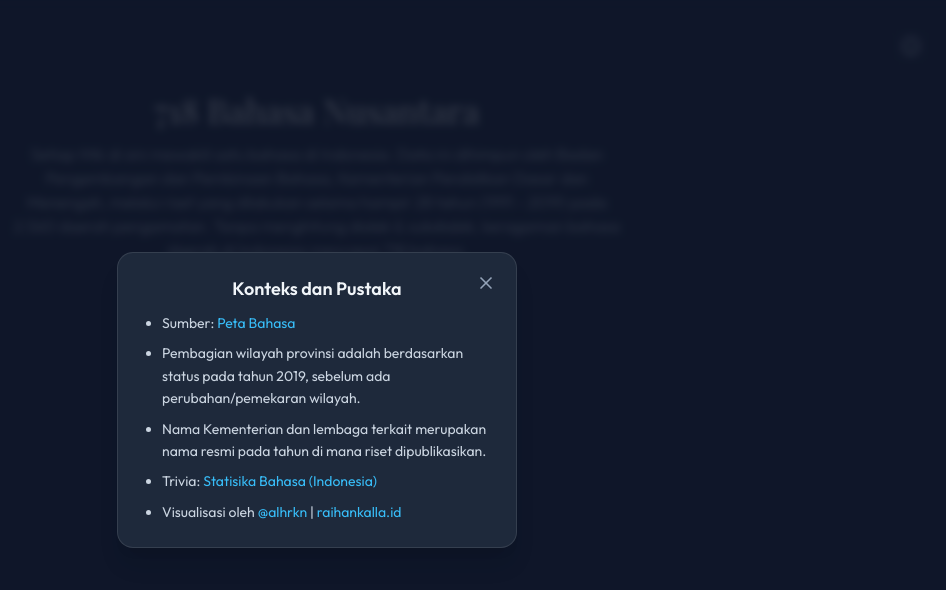
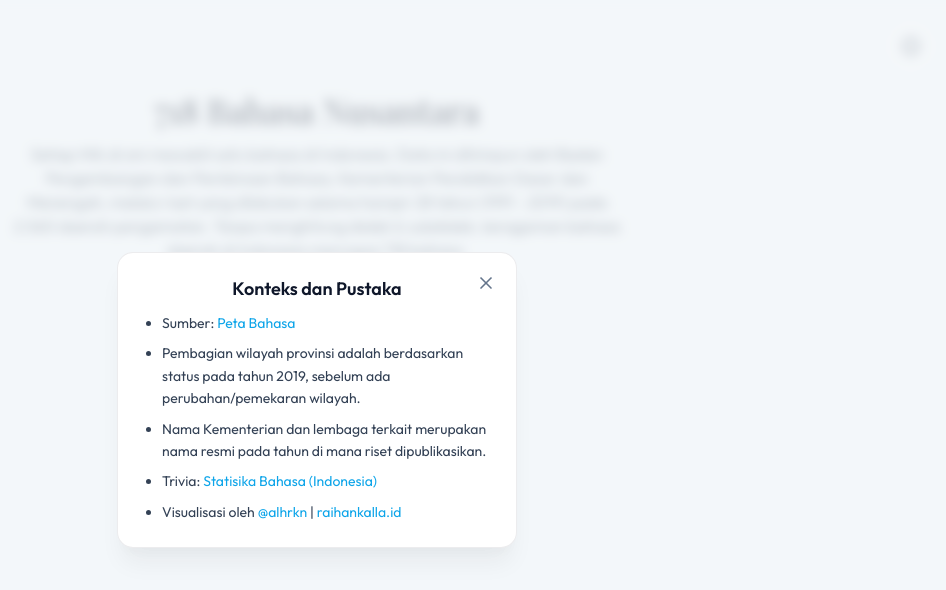
Before and after one commit to alharkan7/design-animation, a website built with Vite: page languages/index.html in a window 1280 px wide. Both pictures are taken after a click on the button "Information". Shown: the whole page, without its empty margins (323-1269 px from the left). Built offline with nearby package versions, Linux system fonts and the light colour scheme; animation ran at ten frames a second; a web font is replaced by a local one.

Commit message:
feat: switch to light theme with improved accessibility
- Update page title to Indonesian "Ragam Kekayaan Bahasa Nusantara"
- Change background from dark to light slate color scheme
- Adjust all UI elements (buttons, modals, tooltips) for light theme
- Modify text and shadow colors for better contrast and readability
- Update visualization colors to be more vibrant in light context
- Adjust zoom levels and visual parameters for new theme

```diff
--- a/languages/index.html
+++ b/languages/index.html
@@ -7,12 +7,12 @@
   <link rel="preconnect" href="https://fonts.googleapis.com">
   <link rel="preconnect" href="https://fonts.gstatic.com" crossorigin>
   <link href="https://fonts.googleapis.com/css2?family=Outfit:wght@300;400;500;600;700&family=Playfair+Display:ital,wght@0,400;0,600;0,700;1,400&display=swap" rel="stylesheet">
-  <title>Language Distribution Animation</title>
+  <title>Ragam Kekayaan Bahasa Nusantara</title>
   <style>
     body {
       margin: 0;
       overflow: hidden;
-      background: #0f172a;
+      background: #f8fafc;
       font-family: 'Outfit', sans-serif;
     }
     canvas {
@@ -21,13 +21,13 @@
     }
     .tooltip {
       position: absolute;
-      background: rgba(255, 255, 255, 0.94);
-      color: rgba(15, 23, 42, 0.92);
+      background: rgba(255, 255, 255, 0.96);
+      color: #0f172a;
       padding: 8px 10px;
       padding: 8px 10px;
       border-radius: 10px;
-      border: 1px solid rgba(15, 23, 42, 0.10);
-      box-shadow: 0 18px 48px rgba(15, 23, 42, 0.16);
+      border: 1px solid rgba(15, 23, 42, 0.08);
+      box-shadow: 0 18px 48px rgba(15, 23, 42, 0.12);
       pointer-events: none;
       display: none;
       font-size: 14px;
@@ -40,10 +40,10 @@
       width: 44px;
       height: 44px;
       border-radius: 50%;
-      background: rgba(15, 23, 42, 0.6);
+      background: rgba(255, 255, 255, 0.8);
       backdrop-filter: blur(8px);
-      border: 1px solid rgba(255, 255, 255, 0.1);
-      color: #e2e8f0;
+      border: 1px solid rgba(15, 23, 42, 0.08);
+      color: #334155;
       cursor: pointer;
       display: flex;
       align-items: center;
@@ -61,10 +61,10 @@
       transform: scale(1);
     }
     #reset-btn:hover {
-      background: rgba(30, 41, 59, 0.8);
-      color: #fff;
+      background: rgba(255, 255, 255, 1);
+      color: #0f172a;
       transform: scale(1.05);
-      box-shadow: 0 4px 12px rgba(0, 0, 0, 0.15);
+      box-shadow: 0 4px 12px rgba(0, 0, 0, 0.08);
     }
     #reset-btn svg {
       width: 20px;
@@ -77,10 +77,10 @@
       width: 44px;
       height: 44px;
       border-radius: 50%;
-      background: rgba(15, 23, 42, 0.6);
+      background: rgba(255, 255, 255, 0.8);
       backdrop-filter: blur(8px);
-      border: 1px solid rgba(255, 255, 255, 0.1);
-      color: #e2e8f0;
+      border: 1px solid rgba(15, 23, 42, 0.08);
+      color: #334155;
       cursor: pointer;
       display: flex;
       align-items: center;
@@ -90,10 +90,10 @@
       padding: 0;
     }
     #info-btn:hover {
-      background: rgba(30, 41, 59, 0.8);
-      color: #fff;
+      background: rgba(255, 255, 255, 1);
+      color: #0f172a;
       transform: scale(1.05);
-      box-shadow: 0 4px 12px rgba(0, 0, 0, 0.15);
+      box-shadow: 0 4px 12px rgba(0, 0, 0, 0.08);
     }
     #info-btn svg {
       width: 20px;
@@ -105,8 +105,8 @@
       left: 0;
       width: 100%;
       height: 100%;
-      background: rgba(15, 23, 42, 0.8);
-      backdrop-filter: blur(4px);
+      background: rgba(241, 245, 249, 0.6);
+      backdrop-filter: blur(6px);
       display: flex;
       align-items: center;
       justify-content: center;
@@ -120,15 +120,15 @@
       pointer-events: auto;
     }
     .modal-content {
-      background: #1e293b;
-      border: 1px solid rgba(255, 255, 255, 0.1);
+      background: #ffffff;
+      border: 1px solid rgba(15, 23, 42, 0.08);
       border-radius: 16px;
       padding: 24px;
       width: calc(100% - 48px);
       max-width: 400px;
       box-sizing: border-box;
-      color: #f1f5f9;
-      box-shadow: 0 20px 25px -5px rgba(0, 0, 0, 0.1), 0 10px 10px -5px rgba(0, 0, 0, 0.04);
+      color: #0f172a;
+      box-shadow: 0 20px 25px -5px rgba(0, 0, 0, 0.05), 0 10px 10px -5px rgba(0, 0, 0, 0.02);
       transform: translateY(20px);
       transition: transform 0.3s cubic-bezier(0.4, 0, 0.2, 1);
     }
@@ -145,7 +145,7 @@
     .modal-body {
       font-size: 14px;
       line-height: 1.6;
-      color: #cbd5e1;
+      color: #334155;
       font-family: 'Outfit', sans-serif;
     }
     .modal-body ul {
@@ -159,7 +159,7 @@
       margin-bottom: 0;
     }
     .modal-body a {
-      color: #38bdf8;
+      color: #0ea5e9;
       text-decoration: none;
     }
     .modal-body a:hover {
@@ -171,12 +171,12 @@
       right: 16px;
       background: transparent;
       border: none;
-      color: #94a3b8;
+      color: #64748b;
       cursor: pointer;
       padding: 4px;
     }
     .modal-close:hover {
-      color: #f1f5f9;
+      color: #0f172a;
     }
 
   </style>
--- a/src/languages_animation.js
+++ b/src/languages_animation.js
@@ -11,12 +11,12 @@ let provinceLangMap = new Map();
 let islandData = [];
 let provinceData = [];
 
-// Colors - Dark Theme Data Art
-const COLOR_MAIN_1 = '#38bdf8'; // Sky 400
-const COLOR_MAIN_2 = '#818cf8'; // Indigo 400
-const COLOR_ACCENT = '#f472b6'; // Pink 400
-const COLOR_BG = '#0f172a'; // Slate 900
-const COLOR_TEXT = '#f1f5f9'; // Slate 100
+// Colors - Light Theme Data Art
+const COLOR_MAIN_1 = '#0ea5e9'; // Sky 500
+const COLOR_MAIN_2 = '#6366f1'; // Indigo 500
+const COLOR_ACCENT = '#ec4899'; // Pink 500
+const COLOR_BG = '#f8fafc'; // Slate 50
+const COLOR_TEXT = '#1e293b'; // Slate 800
 
 const tooltip = document.getElementById('tooltip');
 const resetBtn = document.getElementById('reset-btn');
@@ -187,7 +187,7 @@ class Node {
     this.label = label;
     this.tooltipText = tooltipText ?? label;
     this.hue = hue;
-    this.color = hsla(this.hue, 85, 65, 1);
+    this.color = hsla(this.hue, 80, 50, 1);
 
     this.x = width / 2;
     this.y = height / 2;
@@ -238,7 +238,7 @@ class Node {
     const pad = Math.max(6, this.r + 3);
 
     ctx.globalAlpha = labelAlpha;
-    ctx.fillStyle = 'rgba(241, 245, 249, 0.9)';
+    ctx.fillStyle = 'rgba(15, 23, 42, 0.9)';
     const s = uiScale();
     const rootPx = Math.round(16 * s);
     const islandPx = Math.round(10 * s);
@@ -341,8 +341,8 @@ function drawTreeLanguageLabelsScreenSpace() {
   let count = 0;
   ctx.font = `${Math.round(7 * uiScale())}px Outfit`;
   ctx.textBaseline = 'middle';
-  ctx.fillStyle = 'rgba(226, 232, 240, 0.7)';
-  ctx.shadowColor = 'rgba(0, 0, 0, 0.5)';
+  ctx.fillStyle = 'rgba(51, 65, 85, 0.7)';
+  ctx.shadowColor = 'rgba(255, 255, 255, 0.5)';
   ctx.shadowBlur = 6;
 
   for (const n of items) {
@@ -429,10 +429,10 @@ function drawTreeHoverChipScreenSpace() {
   const y1 = textY - h / 2 - padY;
   const y2 = y1 + h + padY * 2;
 
-  ctx.fillStyle = 'rgba(255, 255, 255, 0.94)';
+  ctx.fillStyle = 'rgba(255, 255, 255, 0.96)';
   roundRect(ctx, x1, y1, x2 - x1, y2 - y1, 7);
   ctx.fill();
-  ctx.strokeStyle = hsla(n.hue, 96, 46, 0.55);
+  ctx.strokeStyle = hsla(n.hue, 80, 50, 0.55);
   ctx.lineWidth = 1;
   ctx.stroke();
 
@@ -653,9 +653,9 @@ function drawSceneText(scene, opacity, yOffset) {
   // Let's move gradient with text.
 
   const grad = ctx.createLinearGradient(0, yOffset, 0, fadeH + yOffset);
-  grad.addColorStop(0, `rgba(15, 23, 42, ${0.98 * opacity})`);
-  grad.addColorStop(0.7, `rgba(15, 23, 42, ${0.9 * opacity})`);
-  grad.addColorStop(1, `rgba(15, 23, 42, 0)`);
+  grad.addColorStop(0, `rgba(248, 250, 252, ${0.98 * opacity})`);
+  grad.addColorStop(0.7, `rgba(248, 250, 252, ${0.9 * opacity})`);
+  grad.addColorStop(1, `rgba(248, 250, 252, 0)`);
   ctx.fillStyle = grad;
   ctx.fillRect(0, 0, width, fadeH + Math.abs(yOffset) + 100); // Fill large enough area
 
@@ -664,16 +664,16 @@ function drawSceneText(scene, opacity, yOffset) {
   ctx.textAlign = alignRight ? 'right' : 'center';
 
   // Title
-  ctx.shadowColor = `rgba(0, 0, 0, ${0.8 * opacity})`;
+  ctx.shadowColor = `rgba(255, 255, 255, ${0.8 * opacity})`;
   ctx.shadowBlur = 12;
-  ctx.fillStyle = `rgba(248, 250, 252, ${opacity})`; // Light text
+  ctx.fillStyle = `rgba(15, 23, 42, ${opacity})`; // Dark text
   ctx.font = titleFont;
   ctx.fillText(scene.title, textX, titleY);
 
   // Caption
   ctx.shadowBlur = 4;
   ctx.font = bodyFont;
-  ctx.fillStyle = `rgba(203, 213, 225, ${opacity})`; // Slate 300
+  ctx.fillStyle = `rgba(51, 65, 85, ${opacity})`; // Slate 700
   let y = captionY;
   for (let i = 0; i < lines.length; i++) {
     ctx.fillText(lines[i], textX, y);
@@ -690,26 +690,38 @@ function drawSceneText(scene, opacity, yOffset) {
      };
   }
 
-  // Next Button
+  // Next Button (Text Link)
+  ctx.font = `500 ${bodySize}px Outfit, sans-serif`;
   const nextW = ctx.measureText(nextText).width;
   const nextY = y + gap;
-  let nextX = alignRight ? (textX) : (textX);
 
   // Next button hitbox - Only update for the ACTIVE scene
   if (scene === scenes[sceneIndex] && opacity > 0.8) {
-    const nh = lineH;
+    let hx1, hx2;
+    // Align relative to textX based on alignment
+    if (alignRight) {
+       hx1 = canvasRect.left + (textX - nextW - 10);
+       hx2 = canvasRect.left + (textX + 10);
+    } else {
+       hx1 = canvasRect.left + (textX - nextW/2 - 10);
+       hx2 = canvasRect.left + (textX + nextW/2 + 10);
+    }
+
     nextHitBox = {
-      x1: canvasRect.left + (nextX - nextW/2 - 20),
+      x1: hx1,
       y1: canvasRect.top + (nextY - 10),
-      x2: canvasRect.left + (nextX + nextW/2 + 20),
-      y2: canvasRect.top + (nextY + nh + 10)
+      x2: hx2,
+      y2: canvasRect.top + (nextY + lineH + 10)
     };
   }
 
-  ctx.fillStyle = COLOR_MAIN_1; // We can fade this too if we want, but it uses globalAlpha
-  ctx.shadowBlur = 8;
-  ctx.shadowColor = COLOR_MAIN_1;
-  ctx.fillText(nextText, nextX, nextY);
+  // Draw Text
+  ctx.shadowColor = 'transparent';
+  ctx.shadowBlur = 0;
+  ctx.shadowOffsetY = 0;
+  ctx.fillStyle = COLOR_MAIN_1;
+  // Reuse existing textAlign/textBaseline from earlier
+  ctx.fillText(nextText, textX, nextY);
 
   ctx.restore();
 }
@@ -742,7 +754,7 @@ function layoutGrid() {
   labels = [];
   targetZoom = 1.0;
   defaultZoom = 1.0;
-  globalZoom = width < 520 ? 1.6 : 1.2;
+  globalZoom = width < 520 ? 0.9 : 0.8;
   panX = 0;
   panY = 0;
   targetPanX = 0;
@@ -766,7 +778,7 @@ function layoutGrid() {
 
     // Colorful spiral gradient
     const hue = (200 + i * 0.5) % 360;
-    c.color = hsla(hue, 85, 65, 1);
+    c.color = hsla(hue, 80, 50, 1);
 
     c.group = (langList[i]?.bahasa?.toString?.() ?? `Language ${i + 1}`);
     c.alpha = 0;
@@ -842,7 +854,7 @@ function layoutBarChart(data, labelKey) {
       text: `${totalCount}`,
       rotation: 0,
       font: labelFont,
-      fillStyle: 'rgba(203, 213, 225, 0.8)'
+      fillStyle: 'rgba(100, 116, 139, 0.8)'
     });
 
     // Add label
@@ -852,7 +864,7 @@ function layoutBarChart(data, labelKey) {
       text: item[labelKey],
       rotation: labelRotation, // Rotate labels if many
       font: labelFont,
-      fillStyle: 'rgba(241, 245, 249, 0.9)'
+      fillStyle: 'rgba(15, 23, 42, 0.9)'
     });
 
     // Assign circles
@@ -923,10 +935,10 @@ function drawCircleHoverChipScreenSpace() {
   const y1 = textY - h / 2 - padY;
   const y2 = y1 + h + padY * 2;
 
-  ctx.fillStyle = 'rgba(255, 255, 255, 0.94)';
+  ctx.fillStyle = 'rgba(255, 255, 255, 0.96)';
   roundRect(ctx, x1, y1, x2 - x1, y2 - y1, 7);
   ctx.fill();
-  ctx.strokeStyle = 'rgba(148, 163, 184, 0.75)';
+  ctx.strokeStyle = 'rgba(148, 163, 184, 0.5)';
   ctx.lineWidth = 1;
   ctx.stroke();
 
@@ -943,7 +955,7 @@ function layoutTree() {
   targetPanY = 0;
   focusNode = null;
   targetZoom = 1.0;
-  globalZoom = width < 520 ? 1.35 : 1.7;
+  globalZoom = width < 520 ? 0.9 : 1.0;
   targetZoom = globalZoom;
   defaultZoom = globalZoom;
   tooltip.style.display = 'none';
@@ -1152,7 +1164,7 @@ function makeEdge(a, b, cx, cy) {
     b,
     cpx: mx + nx * bend + (cx - mx) * pullToCenter,
     cpy: my + ny * bend + (cy - my) * pullToCenter,
-    stroke: hsla((a.hue + b.hue) / 2, 75, 55, 1)
+    stroke: hsla((a.hue + b.hue) / 2, 70, 45, 1)
   };
 }
 
```
